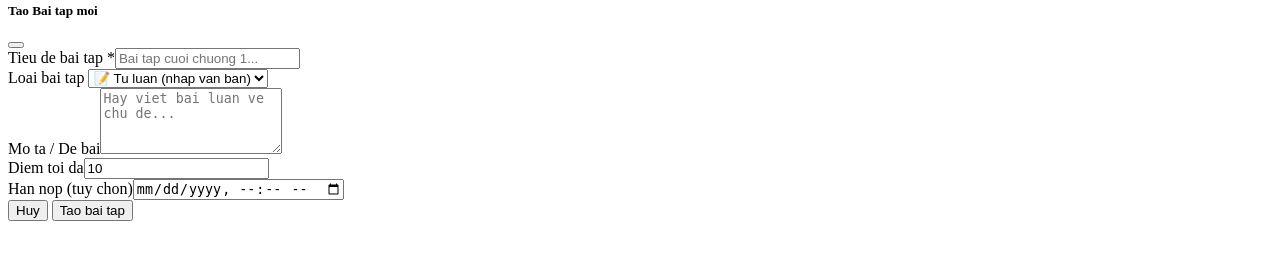
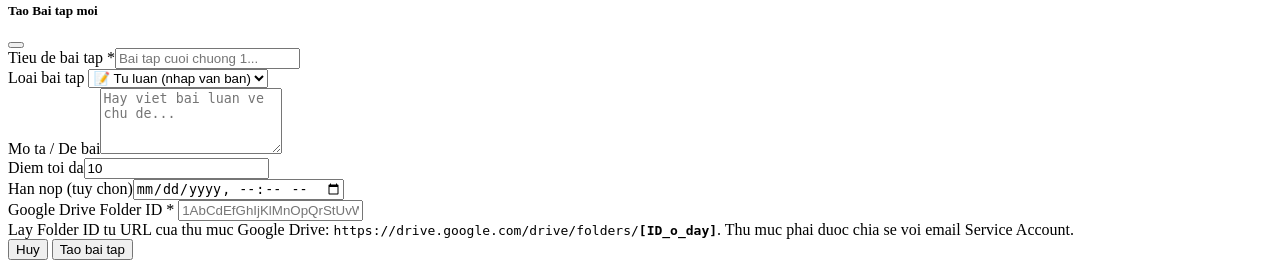
Before and after one commit to tuannguyenbrvt-alt/ntkntk, a PHP site: page /ntkntk/views/admin/courses/builder.php in a window 1280 px wide. Shown: the part 1284-1560 px from the top of the page. Before the commit the page ends 1505 px from the top, so only its background shows below. Run offline with PHP 8.4, Linux system fonts and the light colour scheme; the template is opened without the code that fills it, so the values that code supplies are empty; some libraries are stand-ins or nearby versions.

Commit message:
Add drive_folder_id to assignment form and controller, add toggleDriveFolderField JS

```diff
--- a/controllers/AdminAssignmentController.php
+++ b/controllers/AdminAssignmentController.php
@@ -10,15 +10,17 @@ class AdminAssignmentController extends Controller {
         $lesson_id = $_POST['lesson_id'] ?? 0;
         $course_id = $_POST['course_id'] ?? 0;
         $type      = in_array($_POST['type'] ?? '', ['essay','file']) ? $_POST['type'] : 'essay';
+        $folder_id = trim($_POST['drive_folder_id'] ?? '');
         $db = Database::getInstance()->getConnection();
-        $stmt = $db->prepare("INSERT INTO assignments (lesson_id, title, description, type, max_score, due_date) VALUES (?, ?, ?, ?, ?, ?)");
-        $stmt->execute([$lesson_id, $_POST['title'] ?? 'Bai tap', $_POST['description'] ?? '', $type, (float)($_POST['max_score'] ?? 10), !empty($_POST['due_date']) ? $_POST['due_date'] : null]);
+        $stmt = $db->prepare("INSERT INTO assignments (lesson_id, title, description, type, max_score, due_date, drive_folder_id) VALUES (?, ?, ?, ?, ?, ?, ?)");
+        $stmt->execute([$lesson_id, $_POST['title'] ?? 'Bai tap', $_POST['description'] ?? '', $type, (float)($_POST['max_score'] ?? 10), !empty($_POST['due_date']) ? $_POST['due_date'] : null, $folder_id ?: null]);
         $asgn_id = $db->lastInsertId();
         $itemType = ($type === 'essay') ? 'assignment_essay' : 'assignment_file';
         $db->prepare("INSERT INTO lesson_items (lesson_id, type, content) VALUES (?, ?, ?)")->execute([$lesson_id, $itemType, $asgn_id]);
         $_SESSION['success'] = 'Da tao bai tap thanh cong!';
         $this->redirect('/admin/courses/builder?id=' . $course_id);
     }
+
 
     public function delete() {
         $id = $_POST['id'] ?? 0; $course_id = $_POST['course_id'] ?? 0;
--- a/views/admin/courses/builder.php
+++ b/views/admin/courses/builder.php
@@ -383,6 +383,19 @@
         }
         btn.closest('form').submit();
     }
+
+    function toggleDriveFolderField() {
+        let type = document.getElementById('asgn_type').value;
+        let div  = document.getElementById('drive_folder_div');
+        let inp  = document.getElementById('drive_folder_id_input');
+        if (type === 'file') {
+            div.classList.remove('d-none');
+            inp.required = true;
+        } else {
+            div.classList.add('d-none');
+            inp.required = false;
+        }
+    }
 </script>
 
 <!-- Modal: Them Bai tap (Tu luan / Nop file) -->
@@ -400,7 +413,7 @@
                     <div class="col-md-8"><label class="form-label fw-semibold">Tieu de bai tap *</label><input type="text" name="title" class="form-control" required placeholder="Bai tap cuoi chuong 1..."></div>
                     <div class="col-md-4">
                         <label class="form-label fw-semibold">Loai bai tap</label>
-                        <select name="type" class="form-select">
+                        <select name="type" class="form-select" id="asgn_type" onchange="toggleDriveFolderField()">
                             <option value="essay">📝 Tu luan (nhap van ban)</option>
                             <option value="file">📁 Nop file (Google Drive)</option>
                         </select>
@@ -408,7 +421,14 @@
                     <div class="col-12"><label class="form-label fw-semibold">Mo ta / De bai</label><textarea name="description" class="form-control" rows="4" placeholder="Hay viet bai luan ve chu de..."></textarea></div>
                     <div class="col-md-4"><label class="form-label fw-semibold">Diem toi da</label><input type="number" name="max_score" class="form-control" value="10" min="1" step="0.5"></div>
                     <div class="col-md-8"><label class="form-label fw-semibold">Han nop (tuy chon)</label><input type="datetime-local" name="due_date" class="form-control"></div>
+                    <!-- Folder ID chi hien khi chon loai Nop file -->
+                    <div class="col-12 d-none" id="drive_folder_div">
+                        <label class="form-label fw-semibold"><i class="bi bi-google text-primary me-1"></i>Google Drive Folder ID *</label>
+                        <input type="text" name="drive_folder_id" id="drive_folder_id_input" class="form-control font-monospace" placeholder="1AbCdEfGhIjKlMnOpQrStUvWxYz...">
+                        <div class="form-text"><i class="bi bi-info-circle text-info me-1"></i>Lay Folder ID tu URL cua thu muc Google Drive: <code>https://drive.google.com/drive/folders/<strong>[ID_o_day]</strong></code>. Thu muc phai duoc chia se voi email Service Account.</div>
+                    </div>
                 </div>
+
             </div>
             <div class="modal-footer">
                 <button type="button" class="btn btn-secondary" data-bs-dismiss="modal">Huy</button>
```
